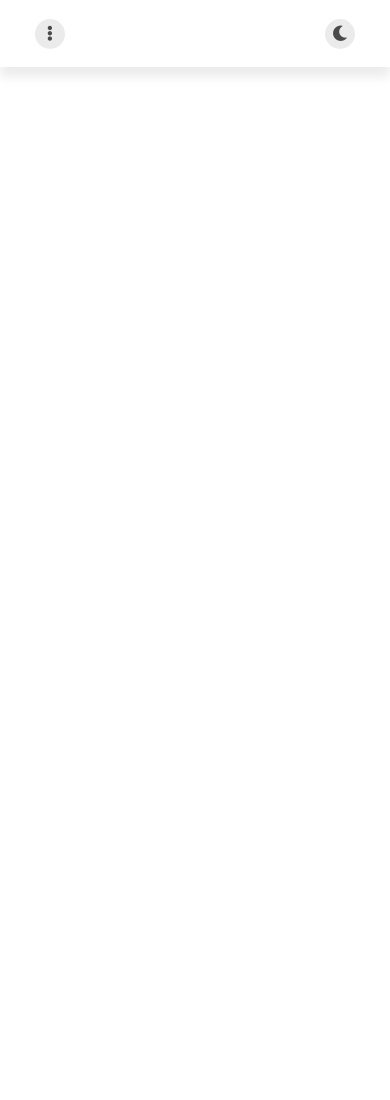
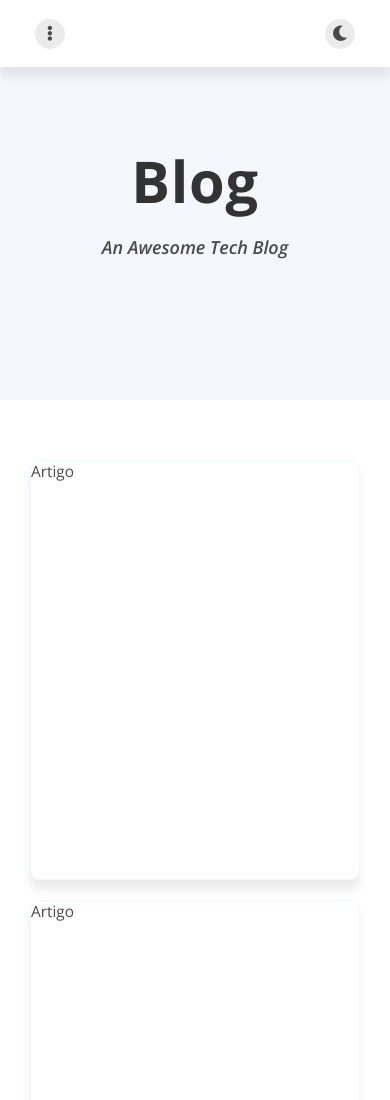
Before and after one commit to TaylorHo/blog, a plain HTML site: page index.html in a window 390 px wide. Shown: the top 1100 px of the page. Before the commit the page ends 844 px from the top, so only its background shows below. Drawn offline with nearby package versions, Linux system fonts and the light colour scheme.

Commit message:
Pots structure initials

```diff
--- a/styles.css
+++ b/assets/css/styles.css
@@ -51,6 +51,7 @@ header {
   top: 0;
   left: 0;
   box-shadow: var(--article-shadow-normal);
+  z-index: 4;
 }
 
 .inner_header {
@@ -100,10 +101,63 @@ header {
 
 /* HEADER - FIM */
 /* MAIN - INÍCIO */
+.main {
+  width: 100%;
+  display: flex;
+  flex-direction: column;
+  flex-grow: 1;
+}
+.wrapper {
+  width: 100%;
+  height: 400px;
+  background-color: var(--secondary-subtle-color);
+  display: flex;
+  flex-direction: column;
+  align-items: center;
+  justify-content: center;
+}
+.wrapper .blog_name {
+  font-size: 6rem;
+  color: var(--titles-color);
+  font-weight: 700;
+  margin-bottom: 15px;
+  letter-spacing: .8px;
+}
+.wrapper h3 {
+  font-weight: 600;
+}
 
+.content {
+  padding: 60px 0 40px;
+}
+.content .posts {
+  width: 100%;
+  display: flex;
+  flex-direction: row;
+  justify-content: space-between;
+  flex-wrap: wrap;
+  position: relative;
+  margin: 0 auto;
+  padding: 0 20px;
+}
+.post {
+  width: calc(33.3333% - 20px);
+  height: 420px;
+  margin: 0 10px 20px 10px;
+  background-color: var(--background-color);
+  border-radius: 10px;
+  border: 1px solid var(--secondary-border-color);
+  z-index: 1;
+  box-shadow: var(--article-shadow-normal);
+  transition: box-shadow .25s;
+}
+.post:hover {
+  box-shadow: var(--article-shadow-hover);
+}
 
 /* MAIN - INÍCIO */
 
+/* MEDIA QUERYES */
 @media screen and (max-width: 480px){
   .menu_mobile {
     display: flex;
@@ -112,3 +166,15 @@ header {
     display: none;
   }
 }
+
+@media screen and (max-width: 768px){
+  .post {
+    width: calc(50% - 20px);
+  }
+}
+
+@media screen and (max-width: 620px){
+  .post {
+    width: 100%;
+  }
+}
--- a/index.html
+++ b/index.html
@@ -5,12 +5,12 @@
   <meta http-equiv="X-UA-Compatible" content="IE=edge">
   <meta name="viewport" content="width=device-width, initial-scale=1.0">
   <title>Blog</title>
-  <link rel="stylesheet" href="styles.css">
+  <link rel="stylesheet" href="assets/css/styles.css">
   <meta name="author" content="Taylor Hoffmann">
   <meta name="description" content="Some description">
   <link rel="canonical" href="#">
   <link rel="stylesheet" href="https://cdnjs.cloudflare.com/ajax/libs/font-awesome/5.15.2/css/all.min.css" integrity="sha512-HK5fgLBL+xu6dm/Ii3z4xhlSUyZgTT9tuc/hSrtw6uzJOvgRr2a9jyxxT1ely+B+xFAmJKVSTbpM/CuL7qxO8w==" crossorigin="anonymous" />
-  <link href="https://fonts.googleapis.com/css2?family=Open+Sans:ital,wght@0,300;0,400;0,600;1,300;1,400;1,600&display=swap" rel="stylesheet">
+  <link href="https://fonts.googleapis.com/css2?family=Open+Sans:ital,wght@0,300;0,400;0,600;0,700;1,300;1,400;1,600&display=swap" rel="stylesheet">
 </head>
 <body>
 
@@ -38,7 +38,22 @@
     </div>
   </header>
 
-  <main></main>
+  <main>
+    <div class="wrapper">
+      <h1 class="blog_name">
+        Blog
+      </h1>
+      <h3><em>An Awesome Tech Blog</em></h3>
+    </div>
+    <div class="content">
+      <div class="posts initial_animate">
+        <div class="post">Artigo</div>
+        <div class="post">Artigo</div>
+        <div class="post">Artigo</div>
+        <div class="post">Artigo</div>
+      </div>
+    </div>
+  </main>
 
   <footer></footer>
 
```
